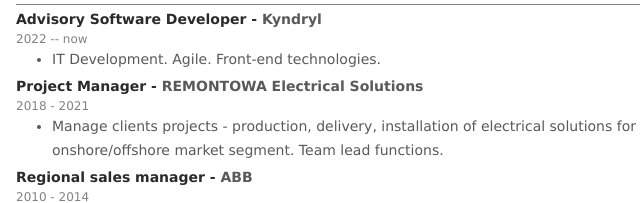
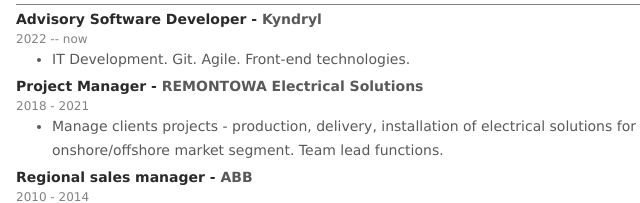
Before and after one commit to googray/SV-RS-en-22, a plain HTML site: page index.html in a window 1280 px wide. Shown: the part 404-607 px from the top of the page, 446-1086 px from the left. Drawn offline with nearby package versions, Linux system fonts and the light colour scheme.

Commit message:
add text in last work

```diff
--- a/index.html
+++ b/index.html
@@ -73,9 +73,7 @@
         </section>
         <section class="skills tech-skills" id="skills">
           <h2 class="skills-title">Techical skills</h2>
-          <!-- <h3 class="skills-title__info">Hard Skills</h3> -->
           <ul class="skills-list">
-            <!-- <li class="skills-item__techno">I use technologies as:</li> -->
             <li class="skills-item">
               <i class="fa-brands fa-html5 fa-c"></i>HTML<span
                 class="skill-range"
@@ -192,14 +190,12 @@
           </ul>
         </section>
         <section class="widget">
-          <!-- <h2> -->
           <a
             class="widget-link"
             href="https://github.com/googray/SV-RS-en-22/blob/main/RS_resume.pdf"
             download
             ><i class="fa-solid fa-file-export"></i>Download Resume</a
           >
-          <!-- </h2> -->
         </section>
         <section class="hobbies">
           <h3 class="hobbies-title">Hobbies</h3>
@@ -264,7 +260,7 @@
           <p class="jobs-time">2022 -- now</p>
           <ul class="experience">
             <li class="experience-item">
-              IT Development. Agile. Front-end technologies.
+              IT Development. Git. Agile. Front-end technologies.
             </li>
           </ul>
           <h3 class="jobs-occupation">
```
Also changed, not shown: 1 other file.
